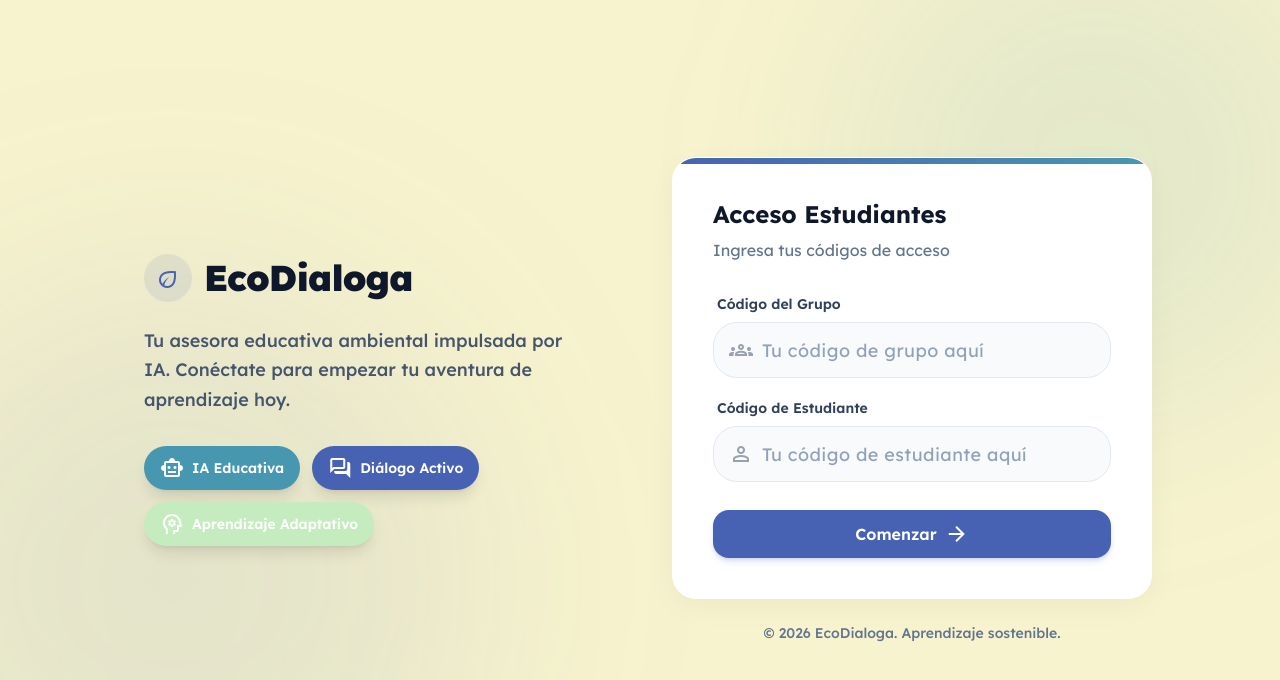
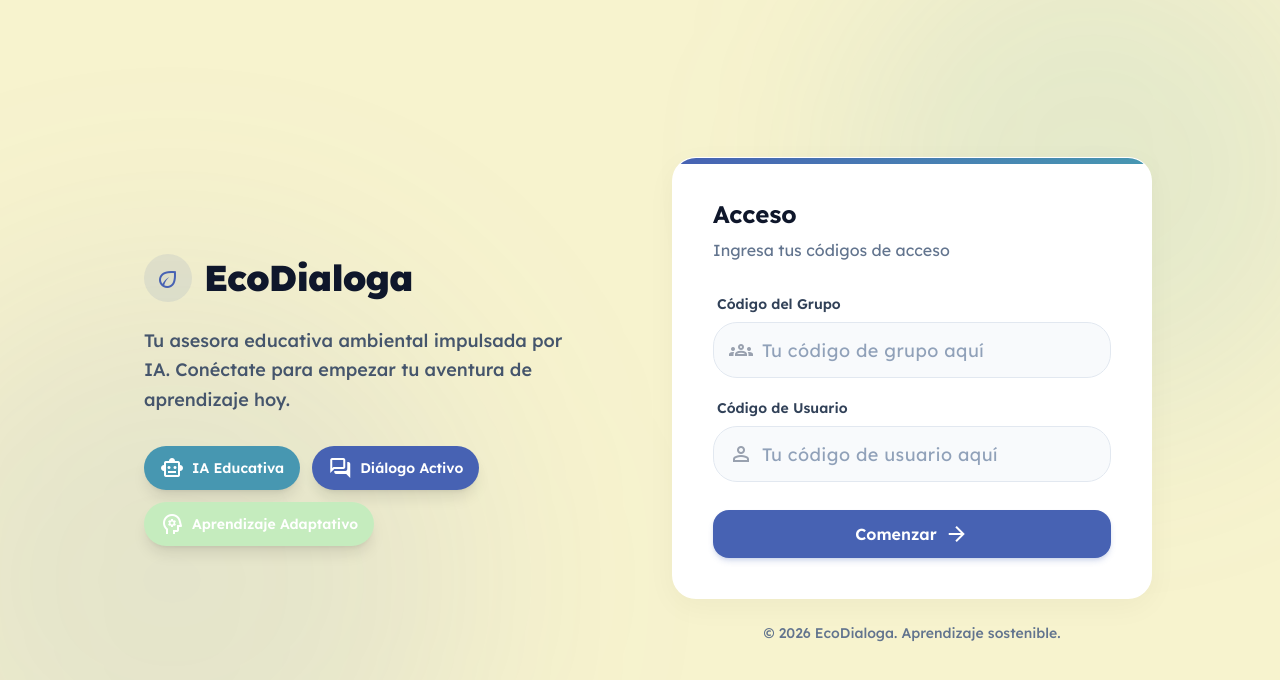
Before and after one commit to AlejandroHerrera07/EcoDialoga, a Next.js app: page /login in a window 1280 px wide. Shown: the top 680 px of the page. Built offline with nearby package versions, Linux system fonts and the light colour scheme; no server answers.

Commit message:
fix: Ajuste de títulos

```diff
--- a/app/(auth)/login/page.tsx
+++ b/app/(auth)/login/page.tsx
@@ -182,7 +182,7 @@ function LoginContent() {
                 <Icon name="eco" size="xl" />
               </div>
               <h2 className="text-2xl font-bold text-slate-900">
-                Acceso Estudiantes
+                Acceso
               </h2>
               <p className="text-slate-500">Ingresa tus códigos de acceso</p>
             </div>
@@ -206,9 +206,9 @@ function LoginContent() {
                 autoComplete="off"
               />
               <Input
-                label="Código de Estudiante"
+                label="Código de Usuario"
                 icon="person"
-                placeholder="Tu código de estudiante aquí"
+                placeholder="Tu código de usuario aquí"
                 className="tracking-wide font-small"
                 value={studentCode}
                 onChange={(e) => setStudentCode(e.target.value.toUpperCase())}
```
